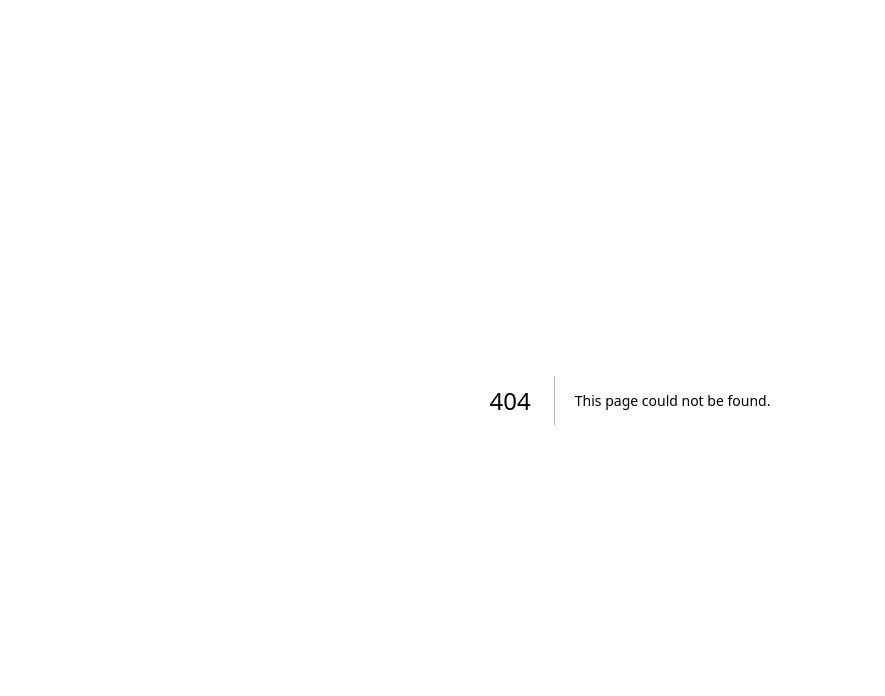
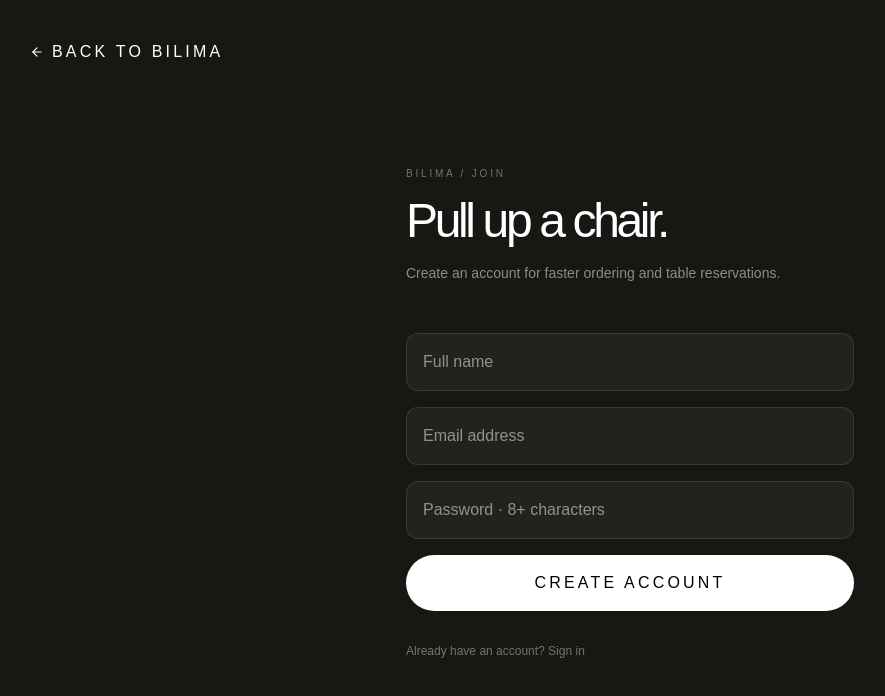
Before and after one commit to pingingboy8877-web/Bilima-Restaurant, a Next.js app: page /auth/sign-up in a window 1280 px wide. Before the commit this address had no page. Shown: the top 696 px of the page, without its empty margins (10-895 px from the left). Built offline with nearby package versions, Linux system fonts and the light colour scheme.

Commit message:
feat: add customer registration

```diff
--- /dev/null
+++ b/app/auth/sign-up/page.tsx
@@ -0,0 +1,30 @@
+"use client";
+import { FormEvent, useState } from "react";
+import { createClient } from "@/lib/supabase/client";
+import { ArrowLeft, LoaderCircle } from "lucide-react";
+import Link from "next/link";
+export default function SignUpPage() {
+  const [name,setName]=useState(""); const [email,setEmail]=useState(""); const [password,setPassword]=useState("");
+  const [busy,setBusy]=useState(false); const [message,setMessage]=useState(""); const [error,setError]=useState("");
+  async function submit(e:FormEvent) {
+    e.preventDefault(); setBusy(true); setError(""); setMessage("");
+    const {error}=await createClient().auth.signUp({email,password,options:{data:{full_name:name},emailRedirectTo:window.location.origin + "/auth/callback"}});
+    if(error)setError(error.message); else setMessage("Check your email to confirm your account.");
+    setBusy(false);
+  }
+  return <main className="min-h-screen bg-[#171714] text-white p-5 md:p-10 flex flex-col">
+    <Link href="/" className="flex items-center gap-2 text-[10px] uppercase tracking-[.2em] text-white/50"><ArrowLeft size={14}/> Back to Bilima</Link>
+    <div className="w-full max-w-md m-auto py-16">
+      <p className="text-[10px] tracking-[.28em] uppercase text-white/40">Bilima / Join</p><h1 className="text-5xl tracking-[-.07em] mt-4">Pull up a chair.</h1>
+      <p className="text-sm text-white/50 mt-4 leading-6">Create an account for faster ordering and table reservations.</p>
+      <form onSubmit={submit} className="mt-12 space-y-4">
+        <input required value={name} onChange={e=>setName(e.target.value)} placeholder="Full name" className="w-full bg-white/5 border border-white/10 rounded-xl px-4 py-4 outline-none"/>
+        <input required type="email" value={email} onChange={e=>setEmail(e.target.value)} placeholder="Email address" className="w-full bg-white/5 border border-white/10 rounded-xl px-4 py-4 outline-none"/>
+        <input required minLength={8} type="password" value={password} onChange={e=>setPassword(e.target.value)} placeholder="Password · 8+ characters" className="w-full bg-white/5 border border-white/10 rounded-xl px-4 py-4 outline-none"/>
+        {error&&<p className="text-sm text-[#ef8b6c]">{error}</p>}{message&&<p className="text-sm text-[#9cc98c]">{message}</p>}
+        <button disabled={busy} className="w-full bg-white text-black rounded-full py-4 text-[10px] uppercase tracking-[.2em] flex items-center justify-center gap-2 disabled:opacity-50">{busy&&<LoaderCircle className="animate-spin" size={14}/>}Create account</button>
+      </form>
+      <p className="text-xs text-white/40 mt-8">Already have an account? <Link href="/auth/login" className="text-white underline underline-offset-4">Sign in</Link></p>
+    </div>
+  </main>
+}
```
